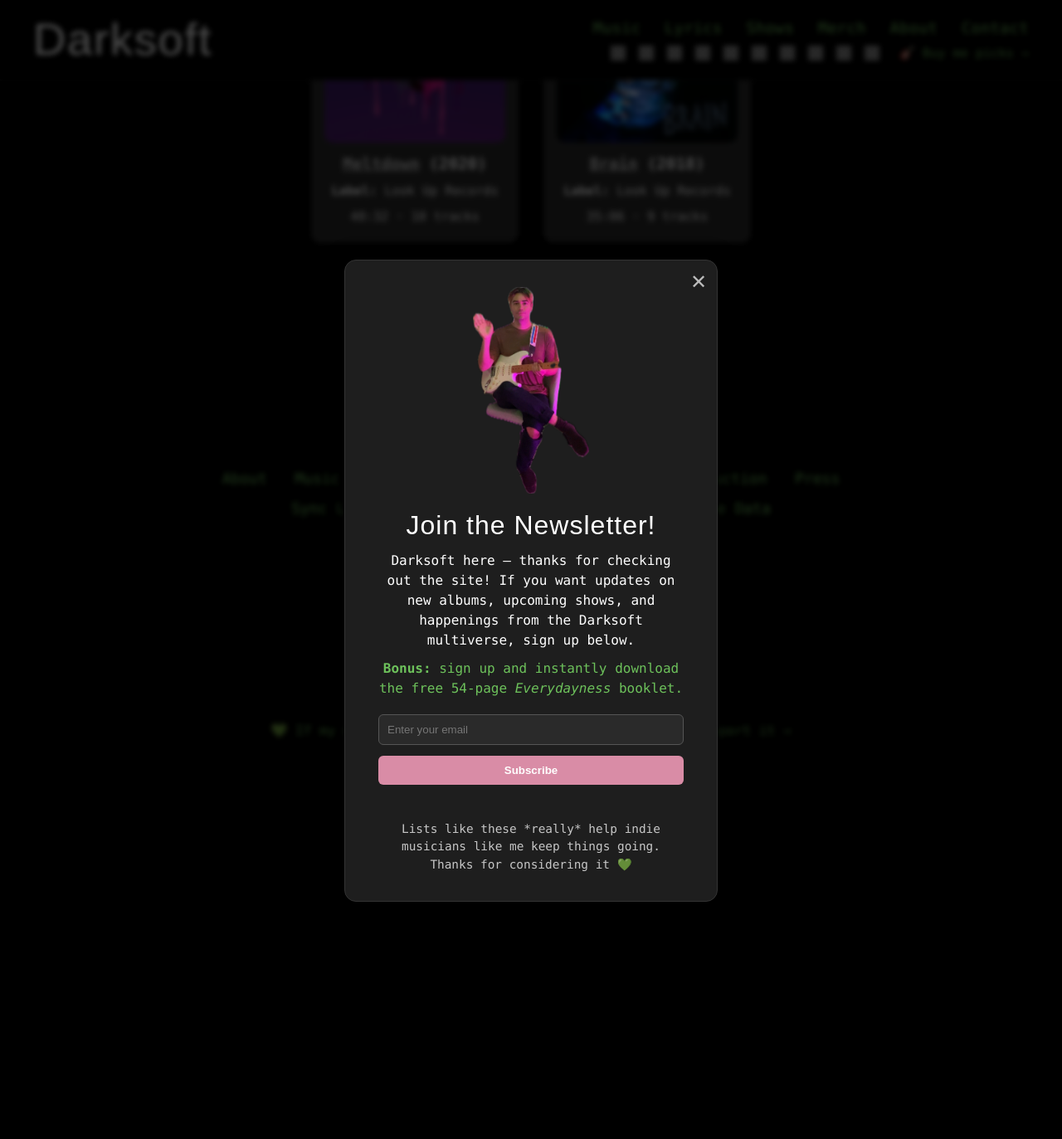
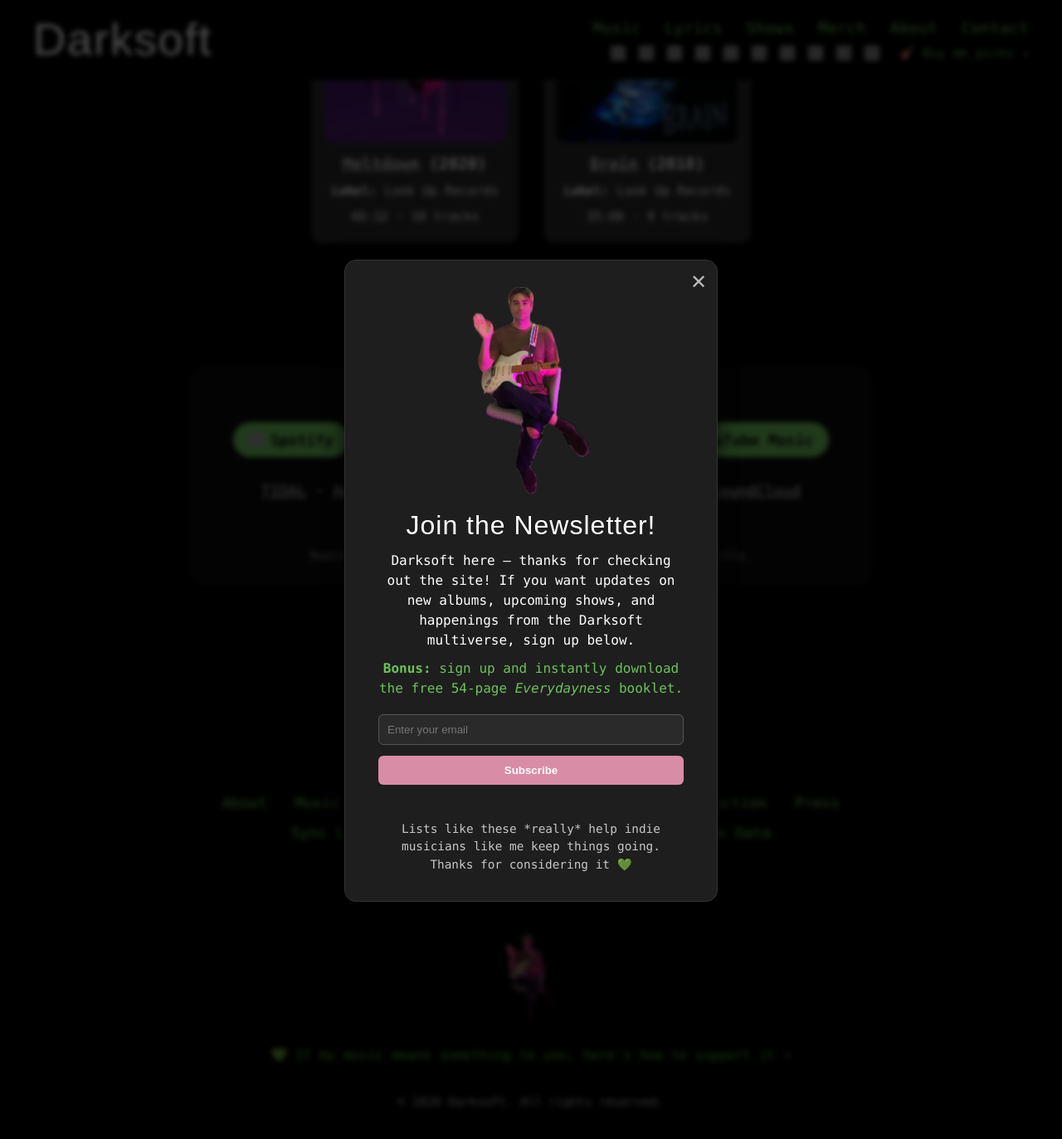
Before and after one commit to darks0ft/website, a Jekyll site: the page built from discography/index.html, in a window 1280 px wide and 1400 px high, scrolled down 1260 px. Shown: the top 1373 px of the window at 83% size. Built offline with Jekyll 4.4.1, drawn with Linux system fonts in a browser that asks for light colours; some web fonts are replaced; grey boxes are pictures that could not be loaded.

Commit message:
Discography: add a Listen section with streaming artist pages
- 'Listen to Darksoft' below the album grid: Spotify, Apple Music
  (location-aware link), Bandcamp and YouTube Music as buttons; TIDAL,
  Amazon Music, Deezer, Qobuz, Pandora, SoundCloud; NetEase Cloud Music,
  KKBOX and Anghami in smaller text; Bandcamp support note
- Links are artist pages kept in _data/streaming.yml
- Fix the Pandora social icon (pointed to an album, now the artist page)
- Add verified artist pages to the site-wide structured data
- Track clicks on the new platforms as stream_click (discography_listen)

```diff
--- a/_data/social.yml
+++ b/_data/social.yml
@@ -14,7 +14,7 @@
   url: "https://darks0ft.bandcamp.com/"
   icon: bandcamp
 - name: "Pandora"
-  url: "https://www.pandora.com/AL:44479553"
+  url: "https://www.pandora.com/artist/darksoft/AR6c9v9bxj9x3kP"
   icon: pandora
 - name: "SoundCloud"
   url: "https://soundcloud.com/darks0ft/"
--- a/_includes/analytics.html
+++ b/_includes/analytics.html
@@ -37,7 +37,8 @@
   Conversion events (mark these as key events in GA4: Admin → Key events):
     newsletter_signup  sent from the signup handler in footer.html
     bandcamp_click     any link to bandcamp.com
-    stream_click       Spotify, Apple Music, YouTube / YouTube Music, Deezer, Pandora, SoundCloud
+    stream_click       Spotify, Apple Music, YouTube / YouTube Music, Deezer, Pandora, SoundCloud,
+                       TIDAL, Amazon Music, Qobuz, NetEase Cloud Music, KKBOX, Anghami
     merch_click        Printful, Spirit Goth, elasticstage
     donate_click       Buy Me a Coffee, Unstream
     video_play         a click-to-play music video thumbnail (sent from video-player-script.html)
@@ -51,7 +52,9 @@
         "open.spotify.com": "Spotify", "spotify.com": "Spotify",
         "music.apple.com": "Apple Music",
         "music.youtube.com": "YouTube Music", "youtube.com": "YouTube", "youtu.be": "YouTube",
-        "deezer.com": "Deezer", "pandora.com": "Pandora", "soundcloud.com": "SoundCloud" } },
+        "deezer.com": "Deezer", "pandora.com": "Pandora", "soundcloud.com": "SoundCloud",
+        "tidal.com": "TIDAL", "music.amazon.com": "Amazon Music", "qobuz.com": "Qobuz",
+        "music.163.com": "NetEase Cloud Music", "kkbox.com": "KKBOX", "anghami.com": "Anghami" } },
     { event: "merch_click", hosts: {
         "printful.me": "Printful", "spiritgoth.com": "Spirit Goth", "elasticstage.com": "elasticstage" } },
     { event: "donate_click", hosts: {
@@ -71,6 +74,7 @@
 
   // Blocks on album and lyrics pages that have no section id
   const BLOCKS = {
+    ".listen-links": "discography_listen",
     ".stream-now-box": "lyrics_stream_links",
     ".lyrics-newsletter": "lyrics_newsletter",
     ".video-embed": "lyrics_video",
--- a/_includes/head.html
+++ b/_includes/head.html
@@ -57,6 +57,12 @@
     "https://www.youtube.com/@Darksoft",
     "https://www.youtube.com/channel/UCYGODf2pvnV88yuoNnDFWfw",
     "https://www.deezer.com/artist/52389072",
+    "https://music.youtube.com/channel/UCYGODf2pvnV88yuoNnDFWfw",
+    "https://tidal.com/artist/10443771",
+    "https://music.amazon.com/artists/B07J4JL8HP/darksoft",
+    "https://www.qobuz.com/us-en/interpreter/darksoft/4627239",
+    "https://www.pandora.com/artist/darksoft/AR6c9v9bxj9x3kP",
+    "https://music.163.com/#/artist?id=32175171",
     "https://soundcloud.com/darks0ft",
     "https://www.instagram.com/darks0ft",
     "https://www.facebook.com/darks0ft",
--- /dev/null
+++ b/_includes/listen-links.html
@@ -0,0 +1,30 @@
+{%- comment -%}
+  Where to listen: Darksoft artist pages on every platform (_data/streaming.yml).
+  Big buttons for the main four, then text links, then smaller links to more services.
+{%- endcomment -%}
+<div class="listen-links" id="listen">
+  <h3 class="listen-title">Listen to Darksoft</h3>
+
+  <div class="listen-primary">
+    {%- for s in site.data.streaming.primary %}
+    <a class="listen-button" href="{{ s.url }}" target="_blank" rel="noopener">
+      <img src="https://cdn.simpleicons.org/{{ s.icon }}/000" alt="" width="18" height="18">
+      {{ s.name }}
+    </a>
+    {%- endfor %}
+  </div>
+
+  <p class="listen-more">
+    {%- for s in site.data.streaming.more %}
+    <a href="{{ s.url }}" target="_blank" rel="noopener">{{ s.name }}</a>{% unless forloop.last %}<span aria-hidden="true"> · </span>{% endunless %}
+    {%- endfor %}
+  </p>
+
+  <p class="listen-world">
+    {%- for s in site.data.streaming.world %}
+    <a href="{{ s.url }}" target="_blank" rel="noopener">{{ s.name }}</a>{% unless forloop.last %}<span aria-hidden="true"> · </span>{% endunless %}
+    {%- endfor %}
+  </p>
+
+  <p class="listen-note">Buying on <a href="https://darks0ft.bandcamp.com/" target="_blank" rel="noopener">Bandcamp</a> is the best way to support the music directly.</p>
+</div>
--- a/discography/index.html
+++ b/discography/index.html
@@ -28,3 +28,7 @@
 
     <p class="discography-note">Here for the words? <a href="/lyrics/">Browse all lyrics →</a></p>
   </section>
+
+  <section id="listen-section">
+    {% include listen-links.html %}
+  </section>
--- a/style.css
+++ b/style.css
@@ -1599,6 +1599,68 @@
   color: #ccc;
 }
 
+/* --- Discography: "Listen to Darksoft" (streaming artist pages) --- */
+.listen-links {
+  max-width: 820px;
+  margin: 1.5rem auto 2.5rem;
+  padding: 1.5rem 1rem;
+  border: 1px solid #1e1e1e;
+  border-radius: 14px;
+  background: #0b0b0b;
+}
+
+.listen-title {
+  margin-bottom: 1.2rem;
+  font-size: 1.2rem;
+}
+
+.listen-primary {
+  display: flex;
+  flex-wrap: wrap;
+  justify-content: center;
+  gap: 0.8rem;
+}
+
+a.listen-button,
+a.listen-button:visited {
+  display: inline-flex;
+  align-items: center;
+  gap: 0.5rem;
+  padding: 0.65rem 1.2rem;
+  border-radius: 999px;
+  background: #6dc15b;
+  color: #000;
+  font-weight: bold;
+  text-decoration: none;
+  white-space: nowrap;
+}
+
+a.listen-button:hover {
+  background: #fff;
+  color: #000 !important;
+}
+
+.listen-button img {
+  display: block;
+}
+
+.listen-more {
+  margin-top: 1.4rem;
+  line-height: 2;
+}
+
+.listen-world {
+  margin-top: 0.4rem;
+  font-size: 0.9rem;
+  line-height: 1.9;
+}
+
+.listen-note {
+  margin-top: 1rem;
+  font-size: 0.85rem;
+  color: #999;
+}
+
 .lyrics-breadcrumb {
   text-align: center;
   margin-bottom: 1rem;
@@ -1653,6 +1715,30 @@
   .album-pager {
     flex-direction: column;
     align-items: center;
+  }
+}
+
+@media (max-width: 900px) {
+  /* Listen buttons: tidy 2 x 2 grid of equal buttons instead of uneven wrapping */
+  .listen-primary {
+    display: grid;
+    grid-template-columns: repeat(2, minmax(0, 1fr));
+    max-width: 520px;
+    margin: 0 auto;
+  }
+
+  a.listen-button,
+  a.listen-button:visited {
+    justify-content: center;
+    padding: 0.65rem 0.8rem;
+  }
+}
+
+@media (max-width: 480px) {
+  .listen-primary {
+    grid-template-columns: 1fr;
+    max-width: 280px;
+    margin: 0 auto;
   }
 }
 
```
Also changed, not shown: _data/streaming.yml (added, +46 -0 lines).
